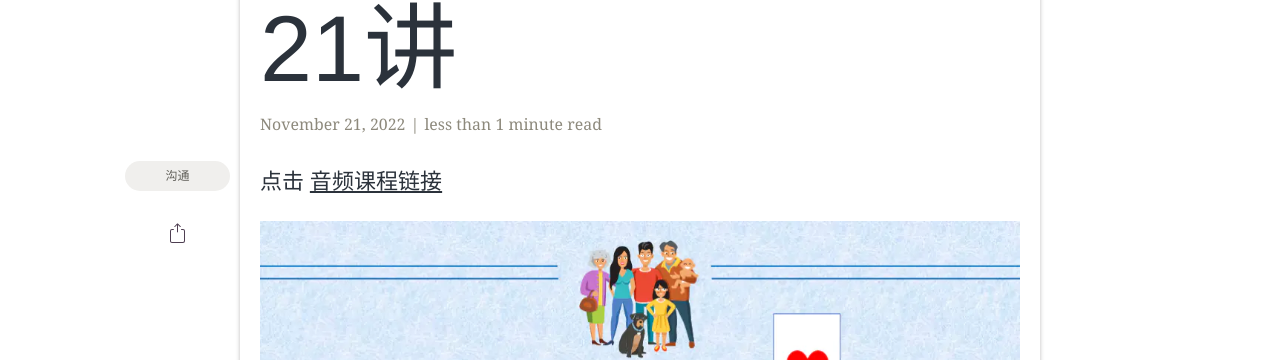
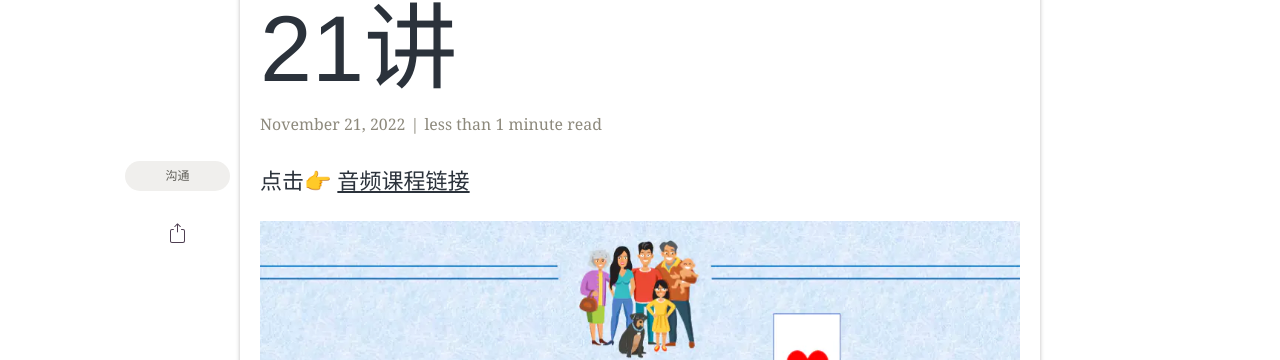
Before and after one commit to JeremiahXu/jeremiahxu.github.io, a Jekyll site: the page built from _posts/2022-11-21-家庭关系.md, in a window 1280 px wide and 900 px high, scrolled down 626 px. Shown: the part 95-455 px from the top of the window. Built offline with Jekyll 4.4.1, drawn with Linux system fonts in a browser that asks for light colours; some web fonts are replaced.

Commit message:
finger pointing to the right

```diff
--- a/_posts/2022-11-21-家庭关系.md
+++ b/_posts/2022-11-21-家庭关系.md
@@ -11,9 +11,7 @@ author: Jeremiah
 github:
 ---
 
-点击 [音频课程链接](https://pan.baidu.com/s/1Ec21THjT19z-NTa1wapKqA?pwd=rddi)
-
-
+点击👉 [音频课程链接](https://pan.baidu.com/s/1Ec21THjT19z-NTa1wapKqA?pwd=rddi)
 
 ![](../assets/img/posts/2022-11-21-家庭关系/2022-11-21-15-28-33-8546201-a40ecc0f3de6ac8c.webp)
 
```
Also changed, not shown: _posts/2022-11-09-沟通训练营.md (+1 -1 lines).
